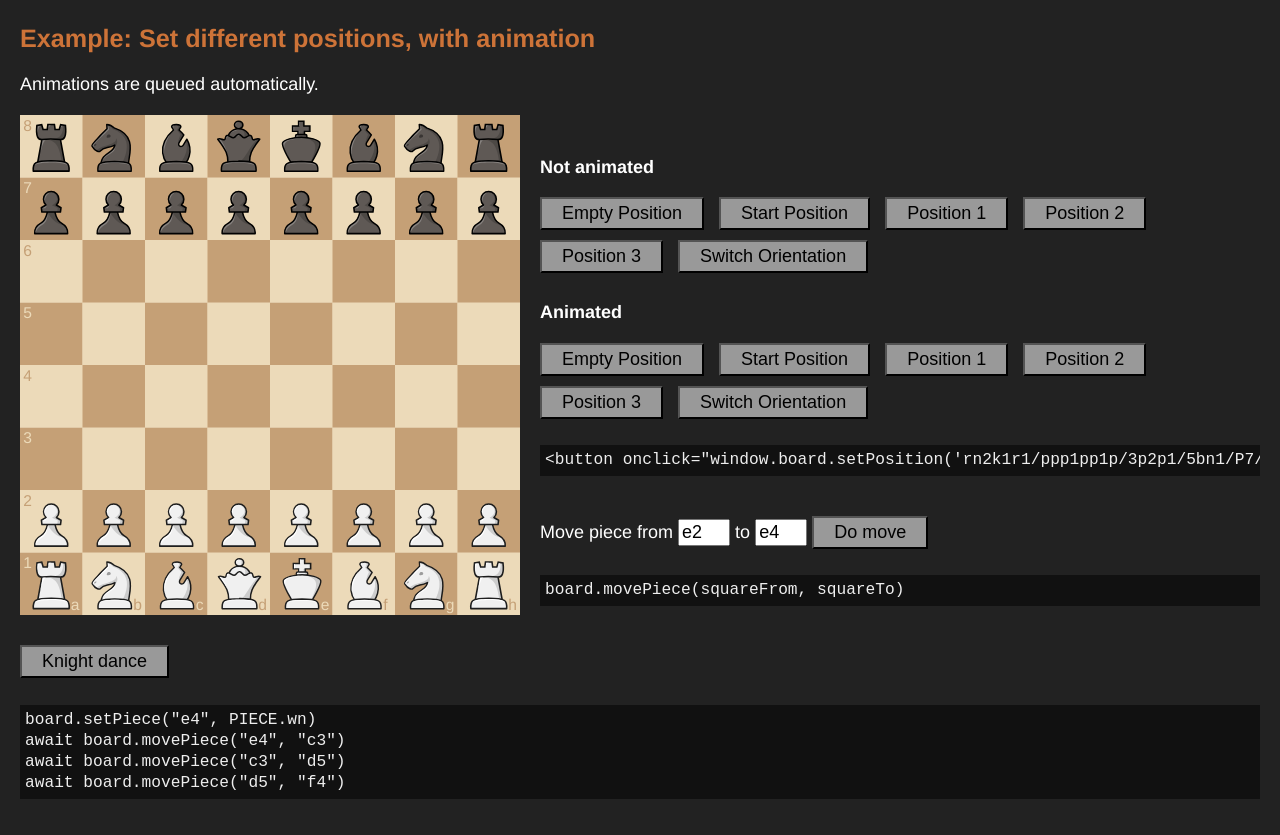
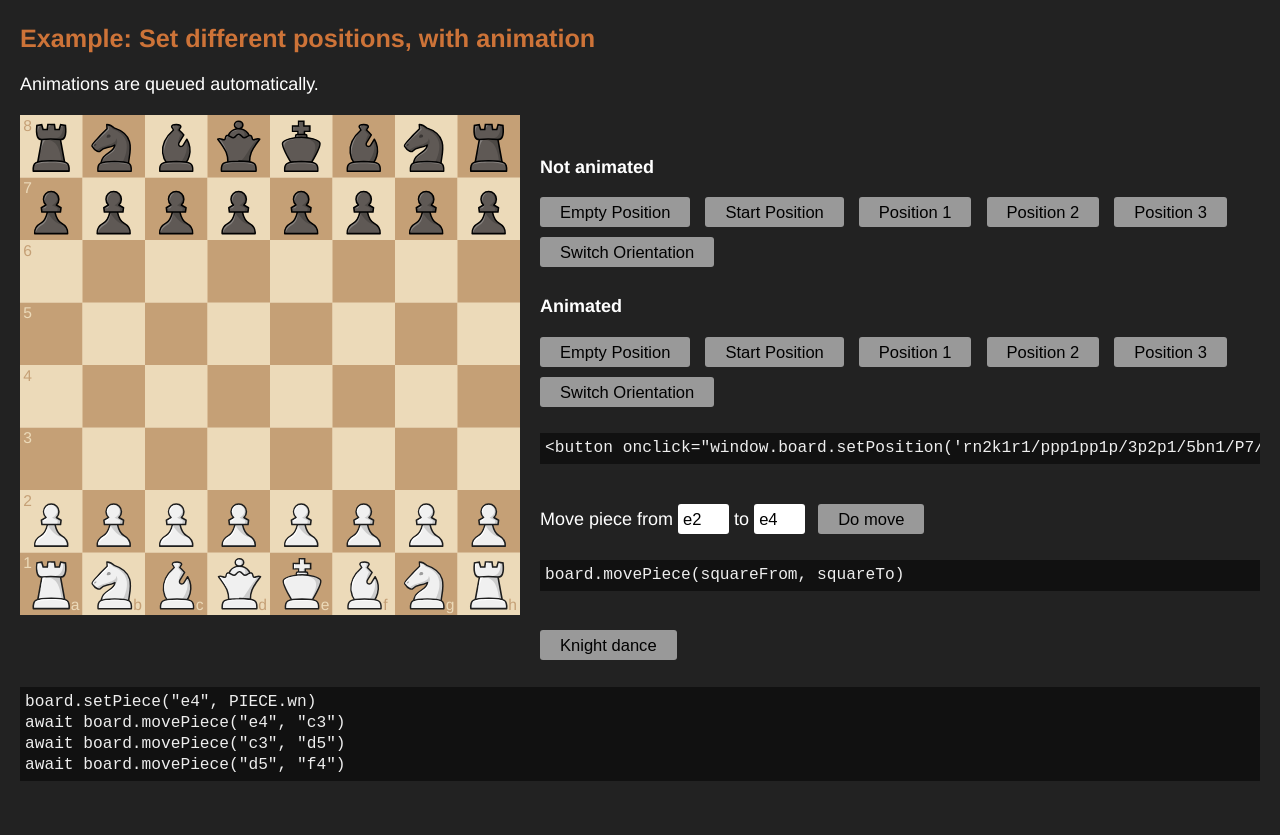
Before and after one commit to shaack/cm-chessboard, a website: page examples/pieces-animation.html in a window 1280 px wide. Shown: the part 70-905 px from the top of the page. Drawn offline with Linux system fonts and the light colour scheme.

Commit message:
Buttons styling of the examples

```diff
--- a/examples/pieces-animation.html
+++ b/examples/pieces-animation.html
@@ -30,9 +30,9 @@
 
 <pre>&lt;button onclick="window.board.setPosition('rn2k1r1/ppp1pp1p/3p2p1/5bn1/P7/2N2B2/1PPPPP2/2BNK1RR')"&gt;Position 3&lt;/button&gt;</pre>
 <br/>
-Move piece <label for="moveFrom">from</label> <input id="moveFrom" type="text" size="2" value="e2"/> <label
+<span style="margin-right: 0.5rem">Move piece <label for="moveFrom">from</label> <input id="moveFrom" type="text" size="2" value="e2"/> <label
         for="moveTo">to</label> <input id="moveTo" type="text" size="2"
-                                       value="e4"/>
+                                       value="e4"/></span>
 <button onclick="movePiece()">Do move</button>
 <pre>board.movePiece(squareFrom, squareTo)</pre>
 <br/>
--- a/examples/styles/examples.scss
+++ b/examples/styles/examples.scss
@@ -73,16 +73,28 @@ div.board {
 }
 
 button {
-  padding: 4px 20px;
+  padding: 6px 20px 4px 20px;
+  font-size: 92%;
   margin-right: 10px;
   margin-bottom: 10px;
   background-color: #999;
+  color: black;
+  border: none;
+  border-radius: 3px;
+  cursor: pointer;
 
   &:hover {
     background-color: #777;
   }
 }
 
+input[type=text] {
+  font-size: 92%;
+  padding: 6px 5px 4px 5px;
+  border-radius: 3px;
+  border: none;
+}
+
 li {
   padding: 0.05rem;
 
```
Also changed, not shown: examples/styles/examples.css, 1 other file.
